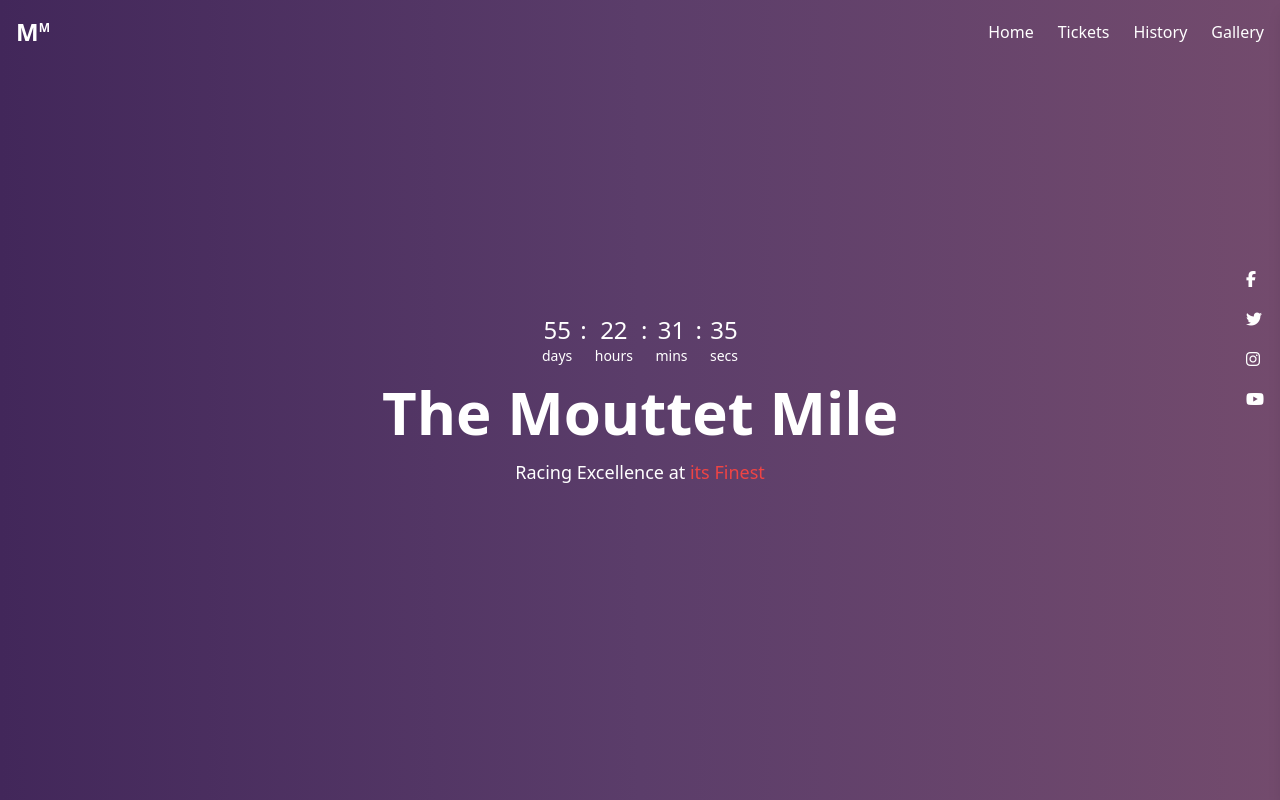
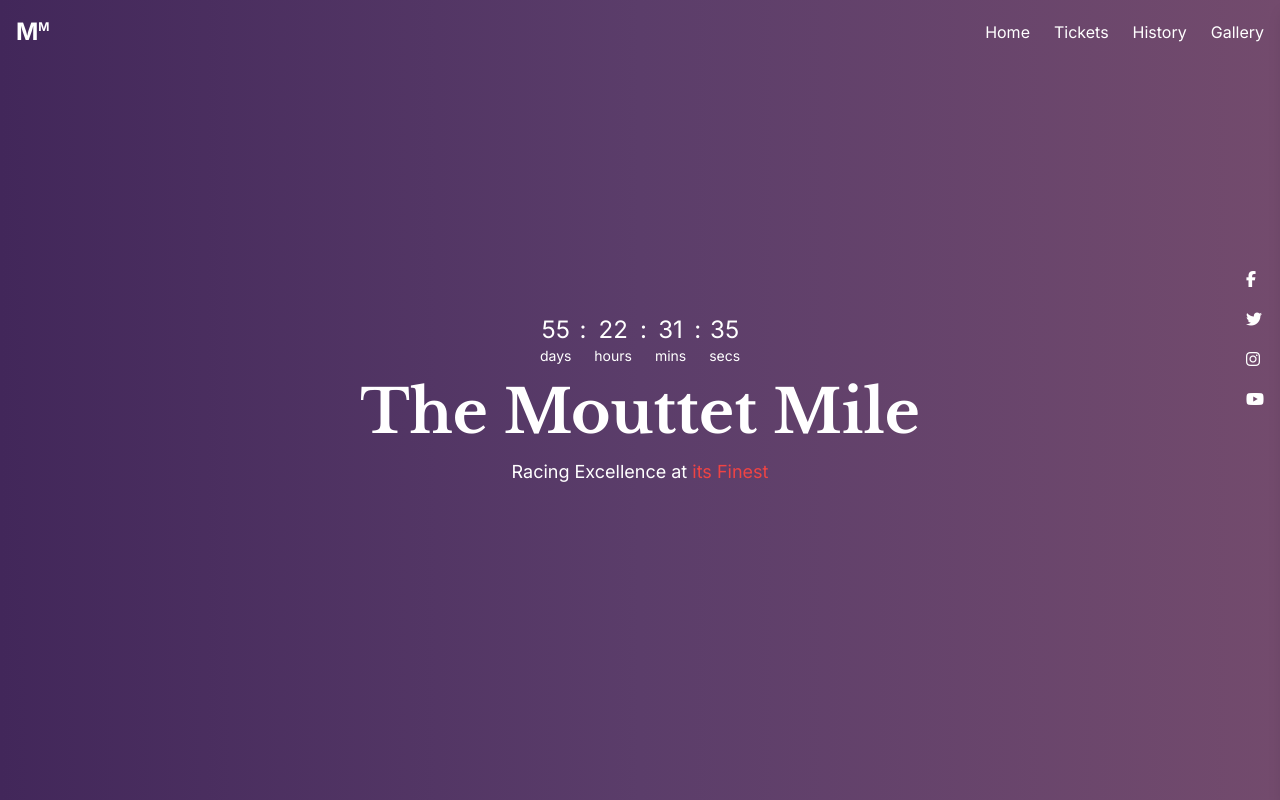
Before and after one commit to BasilBarnabyCa/svrel-moutett-mile-vite-v2, a Vue app: page / in a window 1280 px wide. Shown: the top 800 px of the page. Built offline with nearby package versions, Linux system fonts and the light colour scheme.

Commit message:
Updated font

```diff
--- a/src/assets/css/main.css
+++ b/src/assets/css/main.css
@@ -1,3 +1,11 @@
+/* @import url('https://fonts.googleapis.com/css2?family=Merriweather:wght@400;700&display=swap');
+@import url('https://fonts.googleapis.com/css2?family=Bodoni+Moda:wght@400;700&display=swap'); */
+/* @import url('https://fonts.googleapis.com/css2?family=Cinzel:wght@400;700&display=swap'); */
+@import url('https://fonts.googleapis.com/css2?family=Libre+Baskerville:wght@400;700&display=swap');
+@import url('https://fonts.googleapis.com/css2?family=Inter:wght@400;500;700&display=swap');
+
+
+
 @tailwind base;
 @tailwind components;
 @tailwind utilities;
@@ -5,3 +13,19 @@
 html {
 	scroll-behavior: smooth;
 }
+
+*:not(h1):not(h2):not(h3):not(h4):not(h5):not(h6) {
+	font-family: 'Inter', sans-serif;
+}
+
+h1,
+h2,
+h3,
+h4,
+h5,
+h6 {
+	/* font-family: 'Merriweather', serif;
+	font-family: 'Bodoni Moda', serif; */
+	/* font-family: 'Cinzel', serif; */
+	font-family: 'Libre Baskerville', serif !important;
+}
```
